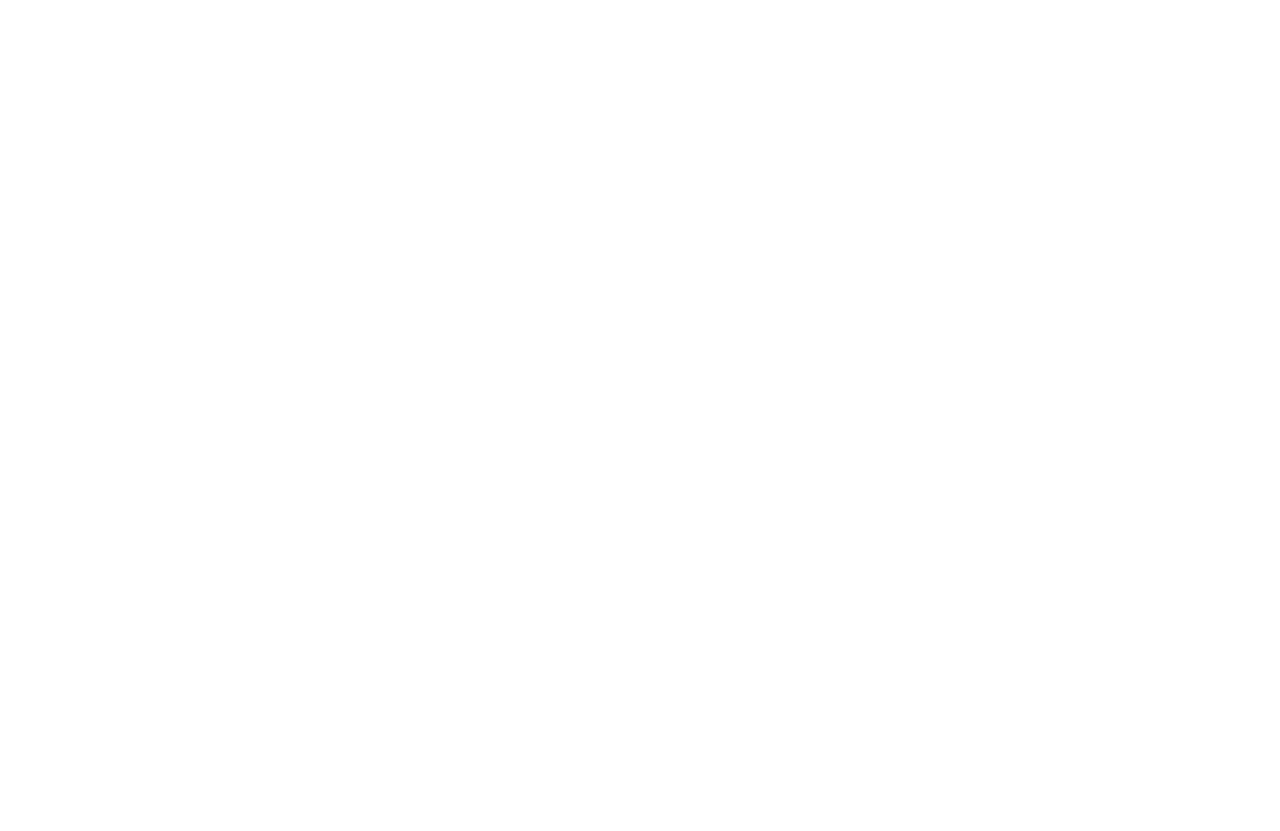
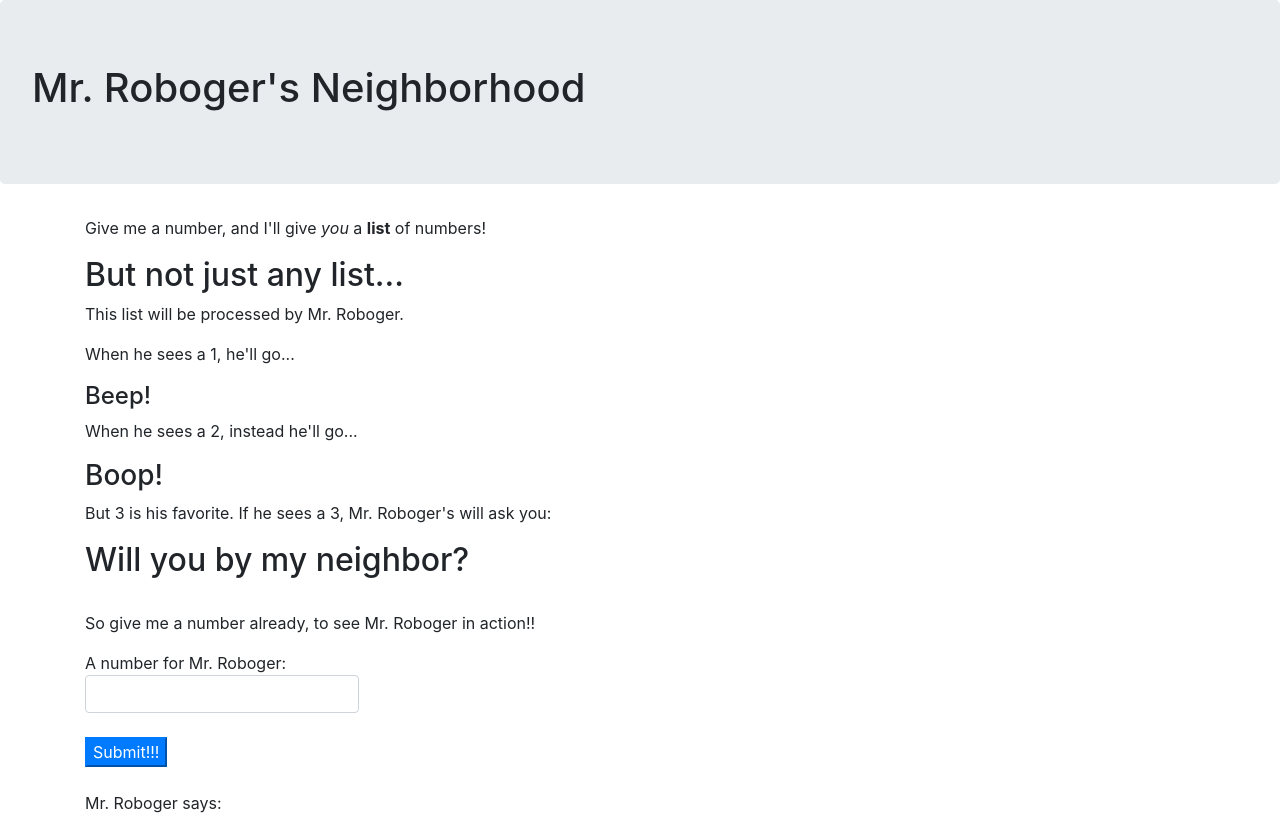
Before and after one commit to shanencross/mr-robogers-neighborhood, a plain HTML site: page index.html in a window 1280 px wide. Before the commit the page ends 800 px from the top, so only its background shows below. Drawn offline with Linux system fonts and the light colour scheme.

Commit message:
Add index page content

```diff
--- a/index.html
+++ b/index.html
@@ -6,8 +6,47 @@
 	<script src="js/jquery-3.5.1.js"></script>
 	<script src="js/scripts.js"></script>
 	<script src="js/testing.js"></script>
+	<title>Mr. Roboger's Neighborhood</title>
 </head>
 <body>
+	<div class=jumbotron>
+		<h1>Mr. Roboger's Neighborhood</h1>
+	</div>
+	<div class="container">
+		<div id="intro">
+			<p>Give me a number, and I'll give <em>you</em> a <strong>list</strong> of numbers!</p>
+
+			<h2>But not just any list...</h2>
+
+			<p>This list will be processed by Mr. Roboger.</p>
+			<p>When he sees a 1, he'll go...</p>
+			<h4>Beep!</h4>
+			<p>When he sees a 2, instead he'll go...</p>
+			<h3>Boop!</h3>
+			<p>But 3 is his favorite. If he sees a 3, Mr. Roboger's will ask you:</p>
+			<h2>Will you by my neighbor?</h2>
+		</div>
+		<br>
+		<div class="userInput">
+			<p>So give me a number already, to see Mr. Roboger in action!!</p>
+
+			<form id="inputForm">
+				<div class="form-group">
+					<label for="numberInput">A number for Mr. Roboger:
+						<input name="numberInput" class="form-control" type="number">
+			 		</label>
+				</div>
+
+				<button class="btn-primary" type="submit">Submit!!!</button>
+			</form>
+		</div>
+		<br>
+		<div id="results">
+			<p>Mr. Roboger says:</p>
+			<ul id="numberList"></ul>
+		</div>
+
+	</div>
 
 </body>
 </html>
```
